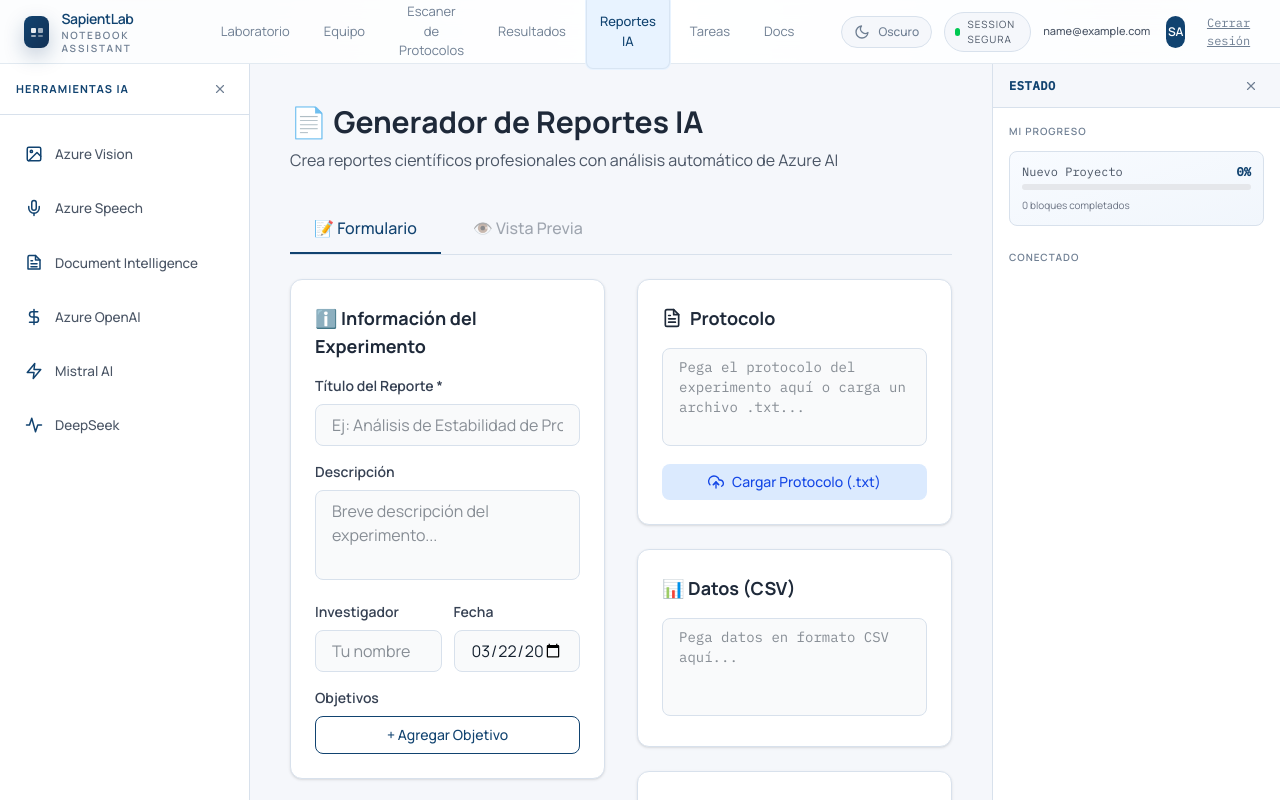
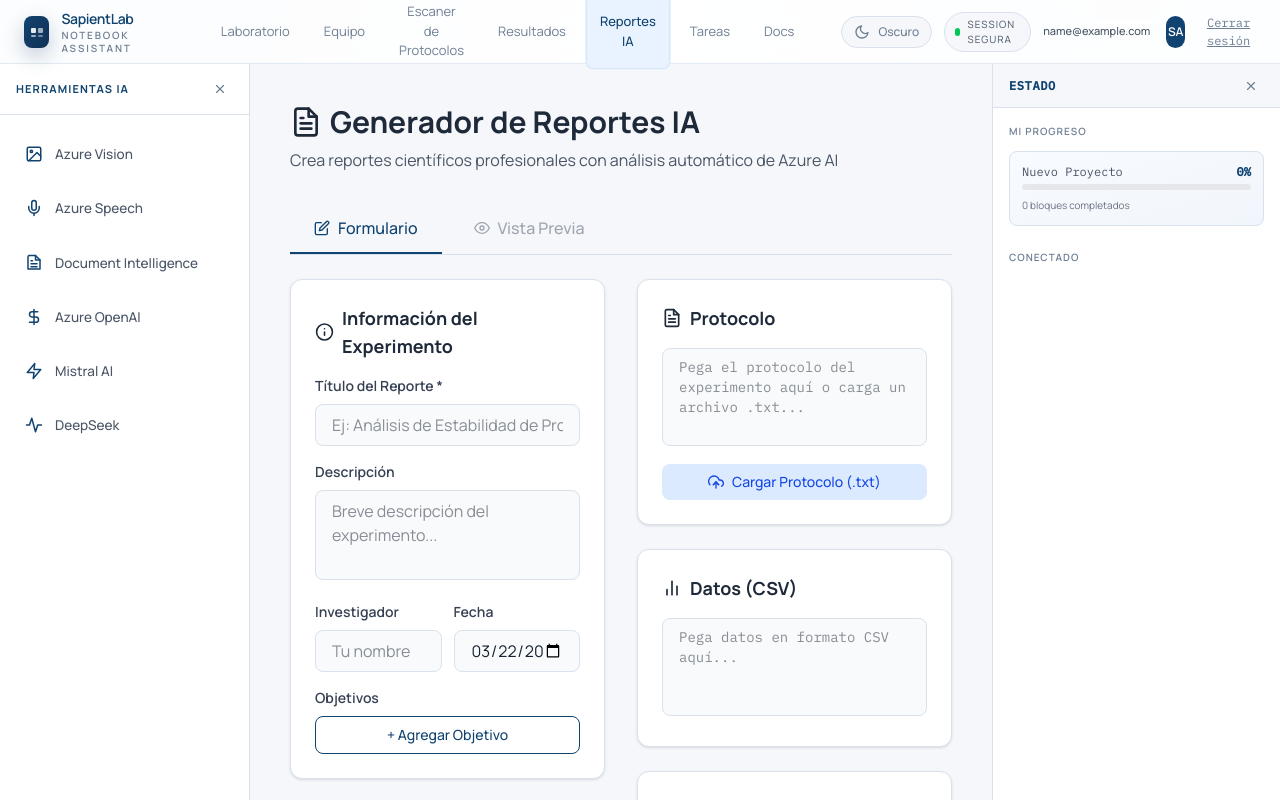
Before and after one commit to Sapient-Lab/Frontend, a React (Vite) app: page /app/reportes in a window 1280 px wide. Built offline with nearby package versions, Linux system fonts and the light colour scheme; sample sign-in values are in the browser's storage.

Commit message:
feat: replace emoticons with react-icons in report generator

```diff
--- a/src/pages/ReportGenerator.tsx
+++ b/src/pages/ReportGenerator.tsx
@@ -1,5 +1,5 @@
 import { useState, useRef } from 'react';
-import { FiDownload, FiEye, FiX, FiUploadCloud, FiFileText, FiImage } from 'react-icons/fi';
+import { FiDownload, FiEye, FiX, FiUploadCloud, FiFileText, FiImage, FiInfo, FiEdit, FiBarChart2, FiCheckCircle } from 'react-icons/fi';
 import { useProject } from '../context/ProjectContext';
 
 interface ReportData {
@@ -187,8 +187,8 @@ export default function ReportGenerator() {
       <div className="max-w-6xl mx-auto">
         {/* Header */}
         <div className="mb-8">
-          <h1 className="text-3xl font-bold text-gray-800 mb-2">
-            📄 Generador de Reportes IA
+          <h1 className="text-3xl font-bold text-gray-800 mb-2 flex items-center gap-2">
+            <FiFileText className="w-8 h-8" /> Generador de Reportes IA
           </h1>
           <p className="text-gray-600">
             Crea reportes científicos profesionales con análisis automático de Azure AI
@@ -199,24 +199,24 @@ export default function ReportGenerator() {
         <div className="flex gap-2 mb-6 border-b border-lab-border">
           <button
             onClick={() => setActiveTab('form')}
-            className={`px-6 py-3 font-medium transition-colors border-b-2 ${
+            className={`px-6 py-3 font-medium transition-colors border-b-2 flex items-center gap-2 ${
               activeTab === 'form'
                 ? 'border-accent text-accent'
                 : 'border-transparent text-gray-600 hover:text-gray-800'
             }`}
           >
-            📝 Formulario
+            <FiEdit className="w-4 h-4" /> Formulario
           </button>
           <button
             onClick={() => setActiveTab('preview')}
             disabled={!reportPreview}
-            className={`px-6 py-3 font-medium transition-colors border-b-2 ${
+            className={`px-6 py-3 font-medium transition-colors border-b-2 flex items-center gap-2 ${
               activeTab === 'preview'
                 ? 'border-accent text-accent'
                 : 'border-transparent text-gray-600 hover:text-gray-800 disabled:opacity-50'
             }`}
           >
-            👁️ Vista Previa
+            <FiEye className="w-4 h-4" /> Vista Previa
           </button>
         </div>
 
@@ -232,8 +232,8 @@ export default function ReportGenerator() {
             {/* Sección Izquierda: Datos Principales */}
             <div className="space-y-6">
               <div className="bg-white border border-lab-border rounded-xl p-6 shadow-sm">
-                <h2 className="text-lg font-bold text-gray-800 mb-4">
-                  ℹ️ Información del Experimento
+                <h2 className="text-lg font-bold text-gray-800 mb-4 flex items-center gap-2">
+                  <FiInfo className="w-5 h-5" /> Información del Experimento
                 </h2>
 
                 <div className="space-y-4">
@@ -361,7 +361,7 @@ export default function ReportGenerator() {
               {/* Datos */}
               <div className="bg-white border border-lab-border rounded-xl p-6 shadow-sm">
                 <h2 className="text-lg font-bold text-gray-800 mb-4 flex items-center gap-2">
-                  📊 Datos (CSV)
+                  <FiBarChart2 className="w-5 h-5" /> Datos (CSV)
                 </h2>
                 <textarea
                   name="csvData"
@@ -392,8 +392,8 @@ export default function ReportGenerator() {
                   className="hidden"
                 />
                 {formData.imageAnalysis && (
-                  <div className="mt-3 p-3 bg-green-50 border border-green-200 rounded-lg text-sm text-green-800">
-                    ✅ {formData.imageAnalysis}
+                  <div className="mt-3 p-3 bg-green-50 border border-green-200 rounded-lg text-sm text-green-800 flex items-center gap-2">
+                    <FiCheckCircle className="w-4 h-4" /> {formData.imageAnalysis}
                   </div>
                 )}
               </div>
```
